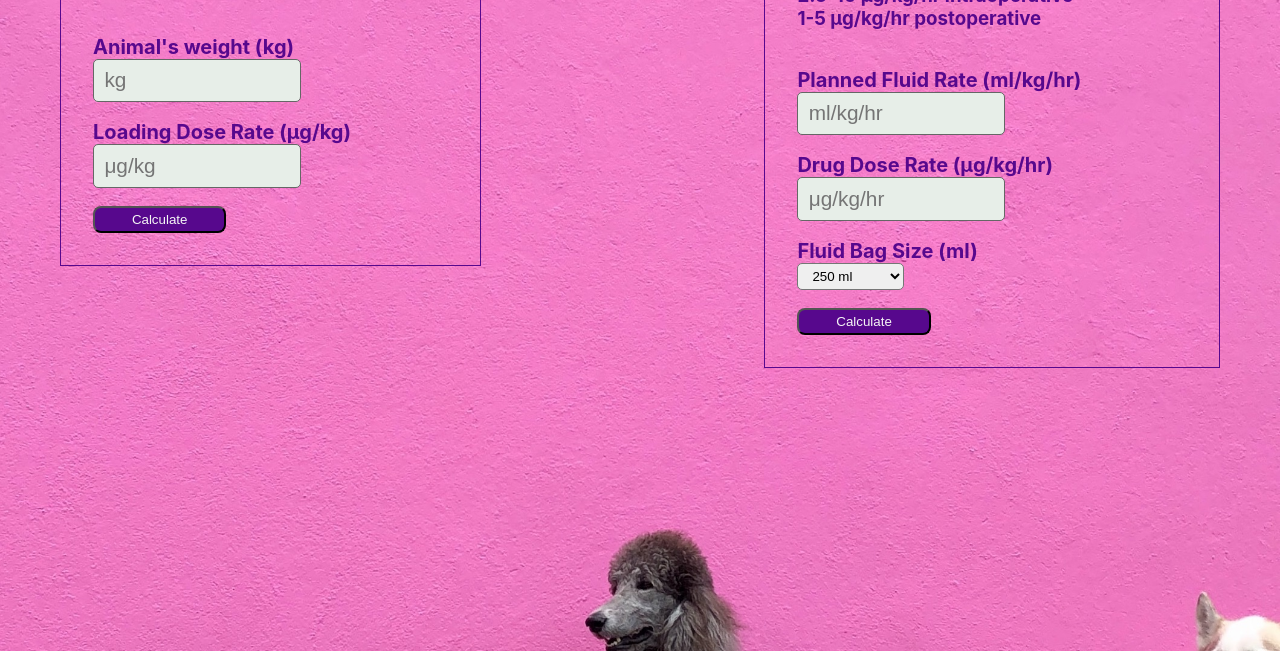
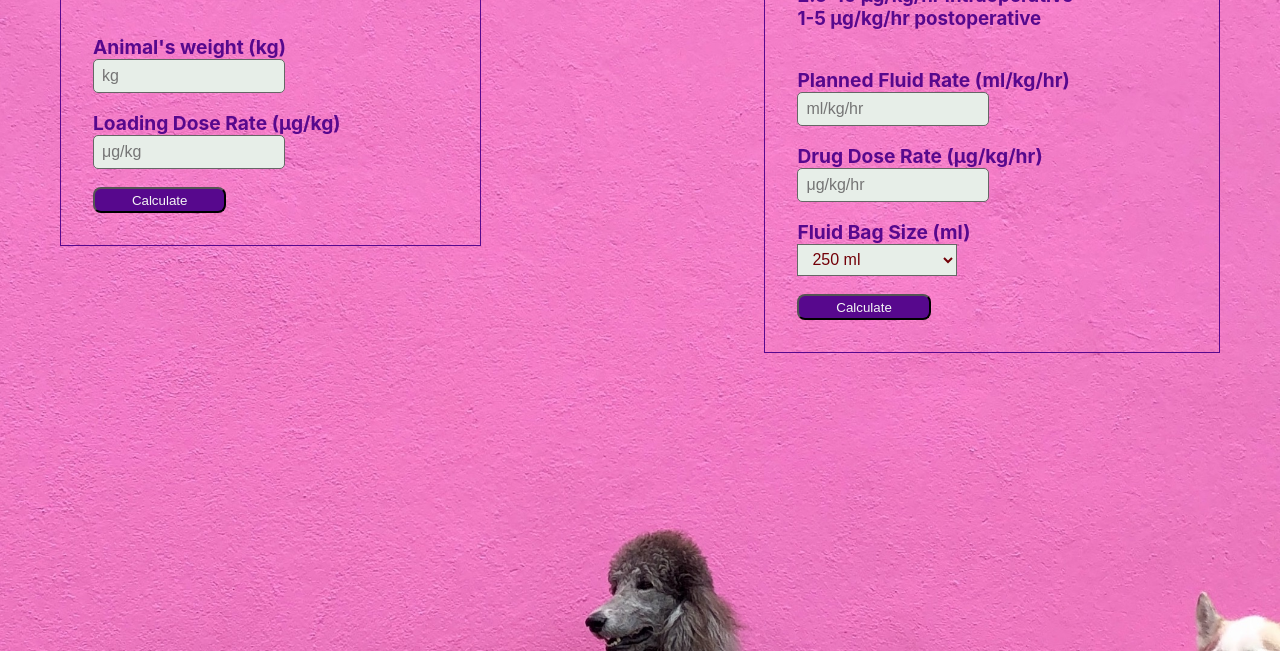
Before and after one commit to kissimoto/fentanylbagcri, a plain HTML site: page index.html in a window 1280 px wide. Shown: the part 165-816 px from the top of the page. Drawn offline with Linux system fonts and the light colour scheme.

Commit message:
Update fentanylloadingdose.css

```diff
--- a/fentanylloadingdose.css
+++ b/fentanylloadingdose.css
@@ -36,25 +36,30 @@ grid-template-columns: 1fr;
 grid-template-rows: 1fr;
 }
 label {
-    font-size: 20px;
+    font-size: 1.2em;
     font-weight: 700;
     color: #57088D;
     font-family: -apple-system, BlinkMacSystemFont, 'Segoe UI', Roboto, Oxygen, Ubuntu, Cantarell, 'Open Sans', 'Helvetica Neue', sans-serif;
   }
 #bagSize {
-    width: 8em;
+    width: 10em;
+    height: 2em;
     padding: 4px 10px;
-    border-radius: 5px;
+    border: 1px solid #666;
+    background: #e7eee8;
+    color: #730008;
+    font-size: 1em;
+
   }
 input {
-    width: 10em;
+    width: 12em;
     height: 2em;
     padding: 1em 0.5em;
     border-radius: 5px;
     border: 1px solid #666;
     background: #e7eee8;
     color: #730008;
-    font-size: 1.3em;
+    font-size: 1em;
   }
 #submitbutton {
     width: 10em;
```
